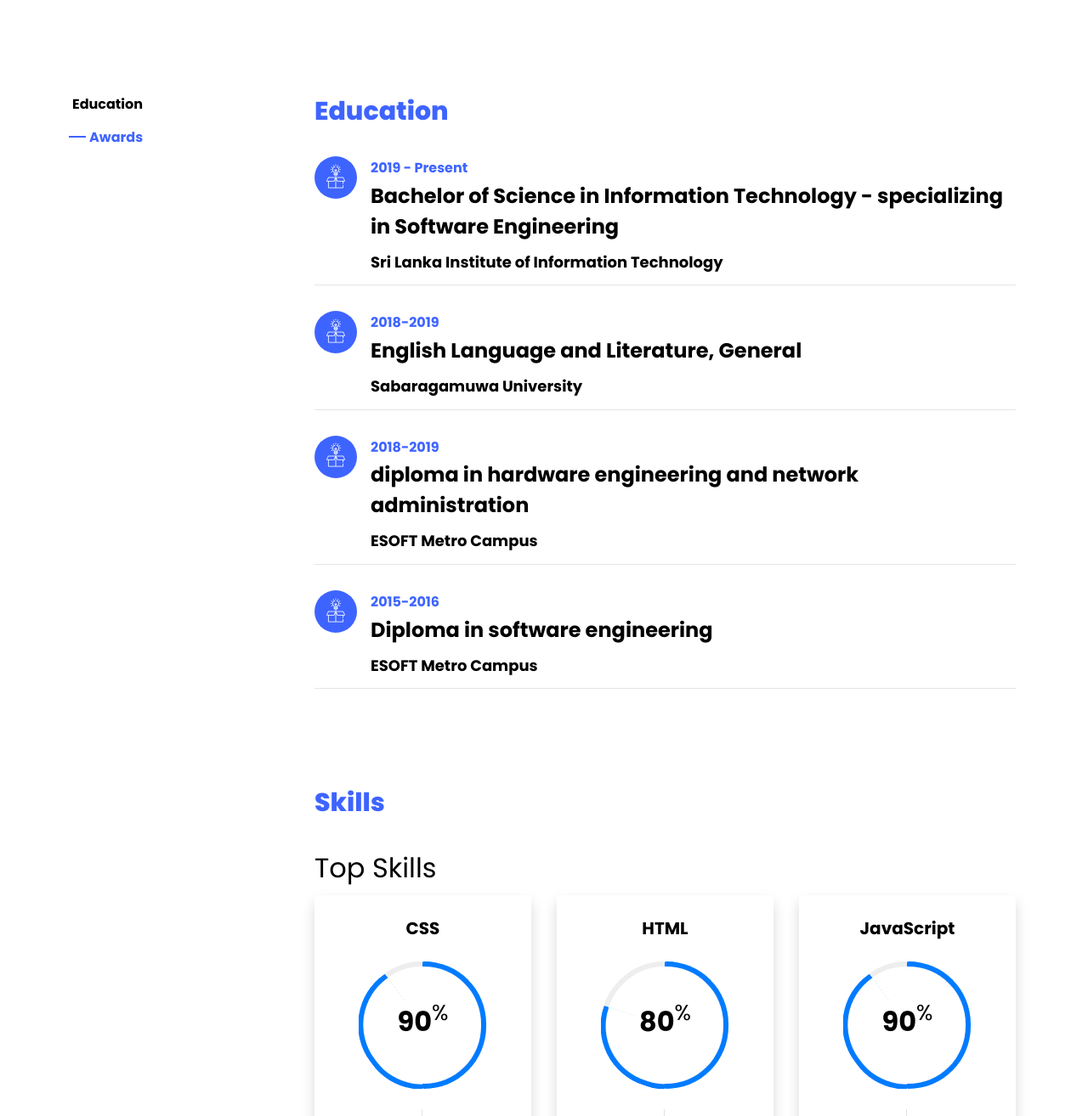
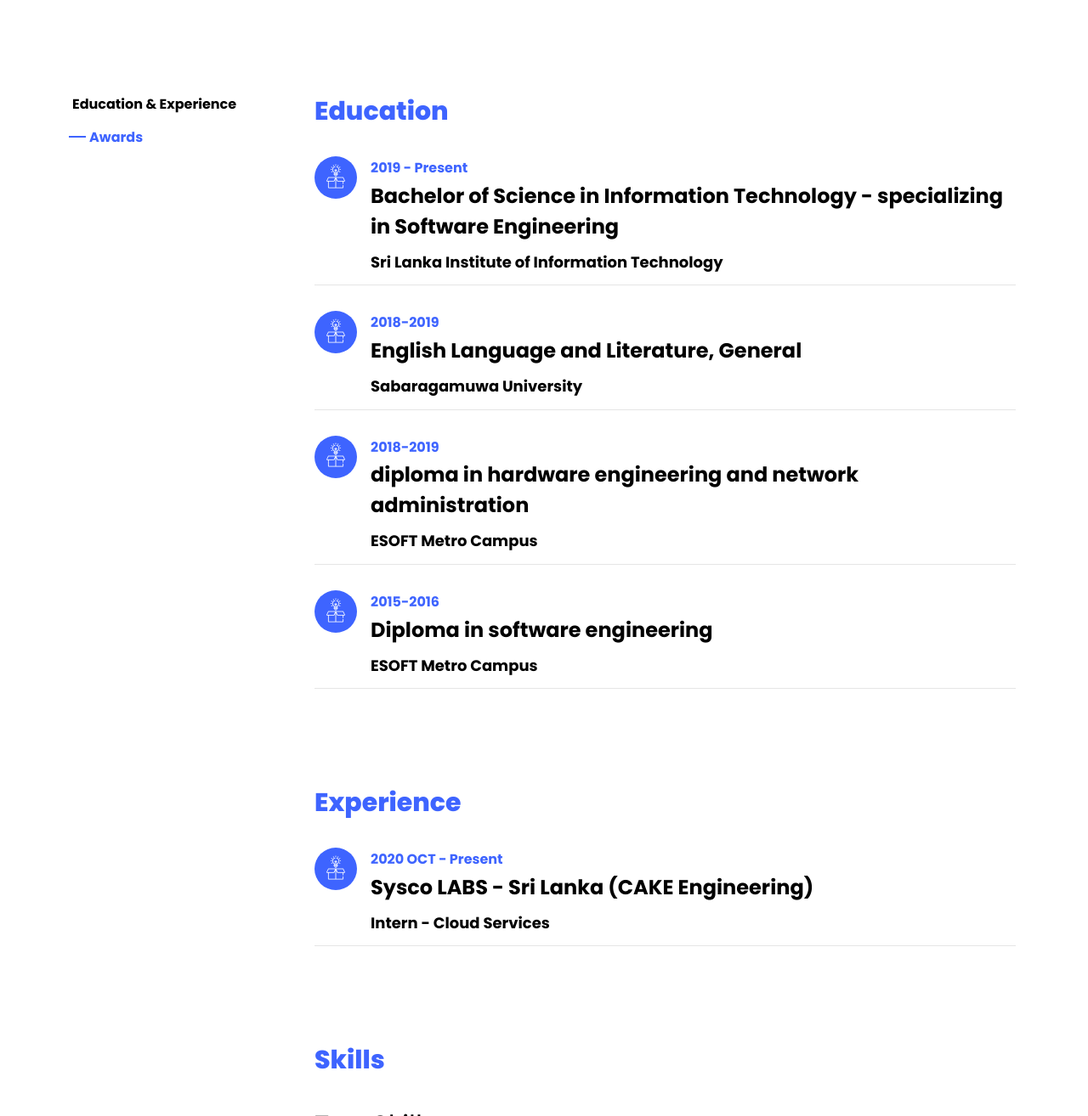
Before and after one commit to akilaliyanage/akilaliyanage.github.io, a plain HTML site: page index.html in a window 1280 px wide. Shown: the part 1750-3064 px from the top of the page at 85% size. Drawn offline with Linux system fonts and the light colour scheme; files whose address does not match are found by name.

Commit message:
experince

```diff
--- a/index.html
+++ b/index.html
@@ -140,8 +140,8 @@
     			<div class="col-md-3">
 				    <nav id="navi">
 					    <ul>
-					      <li><a href="#page-1">Education</a></li>
-					      <li><a href="#page-4">Awards</a></li>
+					      <li><a href="#page-1">Education & Experience</a></li>
+						  <li><a href="#page-4">Awards</a></li>
 					    </ul>
 					  </nav>
 					</div>
@@ -189,6 +189,20 @@
 		    				</div>
 	    				</div>
 					  </div>
+
+					<div id="page-1" class="page one">
+						<h2 class="heading">Experience</h2>
+						<div class="resume-wrap d-flex ftco-animate">
+							<div class="icon d-flex align-items-center justify-content-center">
+								<span class="flaticon-ideas"></span>
+							</div>
+							<div class="text pl-3">
+								<span class="date">2020 OCT - Present</span>
+								<h2>Sysco LABS -  Sri Lanka (CAKE Engineering)</h2>
+								<span class="position">Intern - Cloud Services</span>
+							</div>
+						</div>
+					</div>
 
 
 					  <div id="page-3" class= "page three">
```
